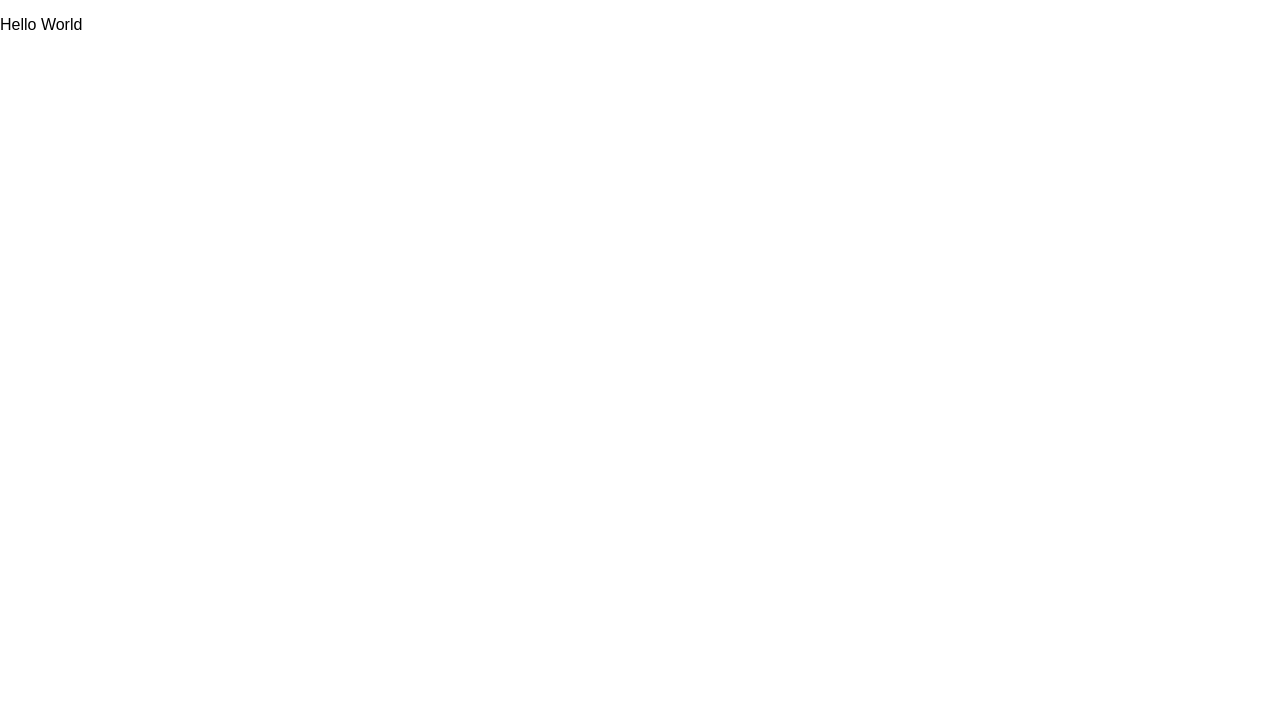
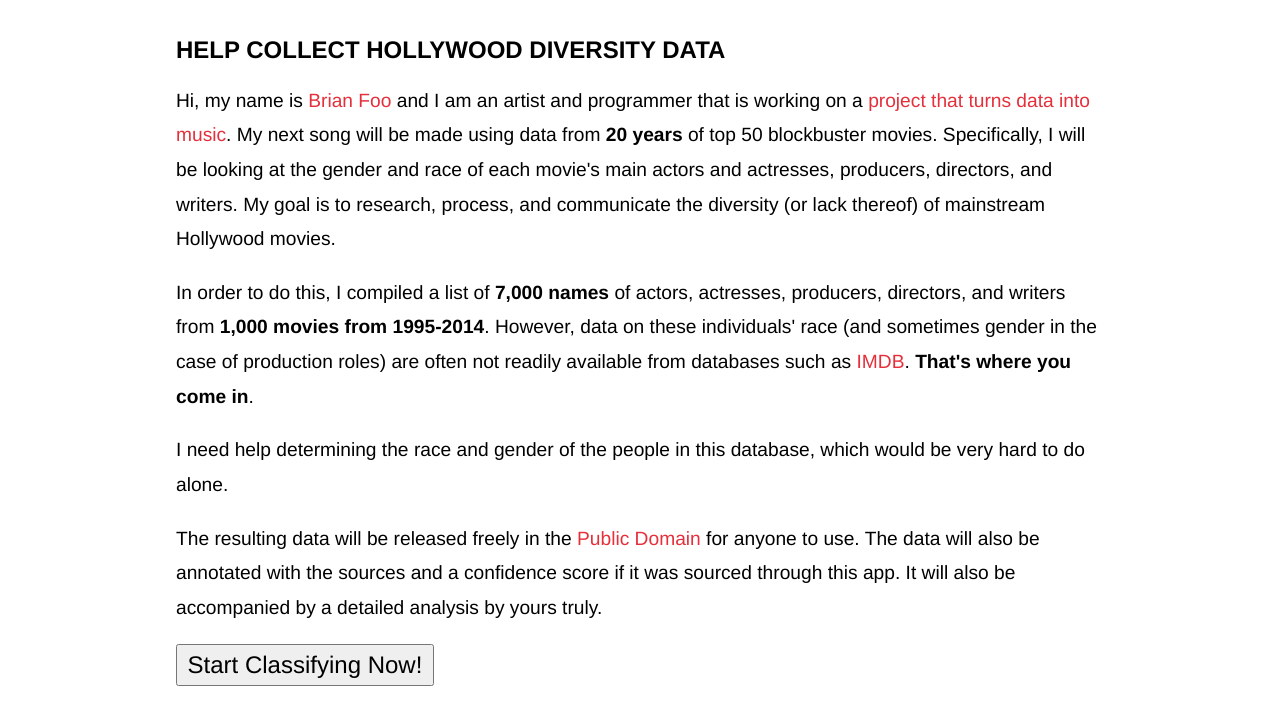
Before and after one commit to beefoo/hollywood-diversity, a CodeIgniter app: page / in a window 1280 px wide. Before the commit the part shown is almost empty. Shown: the top 725 px of the page. Run offline with CodeIgniter, Linux system fonts and the light colour scheme.

Commit message:
Homepage draft

```diff
--- a/application/views/home/index.php
+++ b/application/views/home/index.php
@@ -1 +1,23 @@
-<p>Hello World</p>
+<div class="container home">
+
+  <h2>Help Collect Hollywood Diversity Data</h2>
+
+  <p>
+    Hi, my name is <a href="http://brianfoo.com/">Brian Foo</a> and I am an artist and programmer that is working on a <a href="https://datadrivendj.com/">project that turns data into music</a>. My next song will be made using data from <strong>20 years</strong> of top 50 blockbuster movies. Specifically, I will be looking at the gender and race of each movie's main actors and actresses, producers, directors, and writers. My goal is to research, process, and communicate the diversity (or lack thereof) of mainstream Hollywood movies.
+  </p>
+
+  <p>
+    In order to do this, I compiled a list of <strong>7,000 names</strong> of actors, actresses, producers, directors, and writers from <strong>1,000 movies from 1995-2014</strong>. However, data on these individuals' race (and sometimes gender in the case of production roles) are often not readily available from databases such as <a href="http://www.imdb.com/" target="_blank">IMDB</a>. <strong>That's where you come in</strong>.
+  </p>
+
+  <p>
+    I need help determining the race and gender of the people in this database, which would be very hard to do alone.
+  </p>
+
+  <p>
+    The resulting data will be released freely in the <a href="https://creativecommons.org/publicdomain/mark/1.0/" target="_blank">Public Domain</a> for anyone to use. The data will also be annotated with the sources and a confidence score if it was sourced through this app. It will also be accompanied by a detailed analysis by yours truly.
+  </p>
+
+  <button>Start Classifying Now!</button>
+
+</div>
--- a/assets/css/app.css
+++ b/assets/css/app.css
@@ -1,2 +1,2 @@
-@import url(../css/vendor/normalize.css);
+@import url(../css/vendor/normalize.css);body{font-family:"HelveticaNeue-Light", "Helvetica Neue Light", "Helvetica Neue", Helvetica, Arial, "Lucida Grande", sans-serif}h1,h2,h3,h4{text-transform:uppercase}p{font-size:1.2em;line-height:1.8}a{color:#E5303C;text-decoration:none}a:active,a:hover{color:#eb5d67}a:link,a:active,a:hover,a:visited{outline:0}.container{width:960px;margin:0 auto;padding:1em;-webkit-box-sizing:border-box;-moz-box-sizing:border-box;box-sizing:border-box}.home button{font-size:1.5em;padding:0.2em 0.4em}
 /*# sourceMappingURL=app.css.map */
--- a/assets/scss/app.scss
+++ b/assets/scss/app.scss
@@ -2,3 +2,43 @@
 @import "variables";
 
 @import "../css/vendor/normalize.css";
+
+body {
+  font-family: "HelveticaNeue-Light", "Helvetica Neue Light", "Helvetica Neue", Helvetica, Arial, "Lucida Grande", sans-serif;
+}
+
+h1, h2, h3, h4 {
+  text-transform: uppercase;
+}
+p {
+  font-size: 1.2em;
+  line-height: 1.8;
+}
+a {
+  color: $secondary;
+  text-decoration: none;
+  &:active,
+  &:hover {
+    color: $secondaryLight;
+  }
+  &:link,
+  &:active,
+  &:hover,
+  &:visited {
+    outline: 0;
+  }
+}
+
+.container {
+  width: 960px;
+  margin: 0 auto;
+  padding: 1em;
+  @include box-sizing();
+}
+
+.home {
+  button {
+    font-size: 1.5em;
+    padding: 0.2em 0.4em;
+  }
+}
```
Also changed, not shown: 1 other file.
